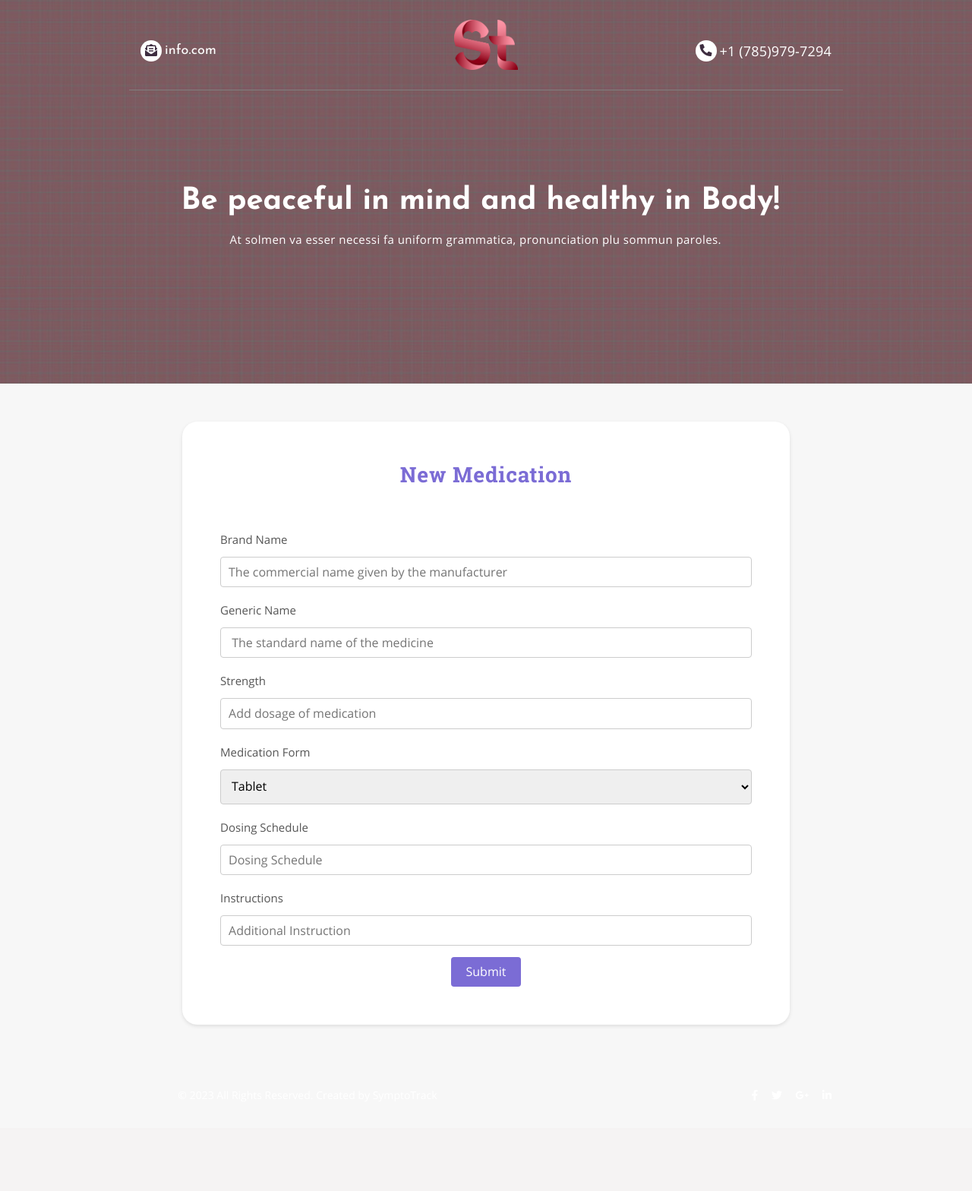
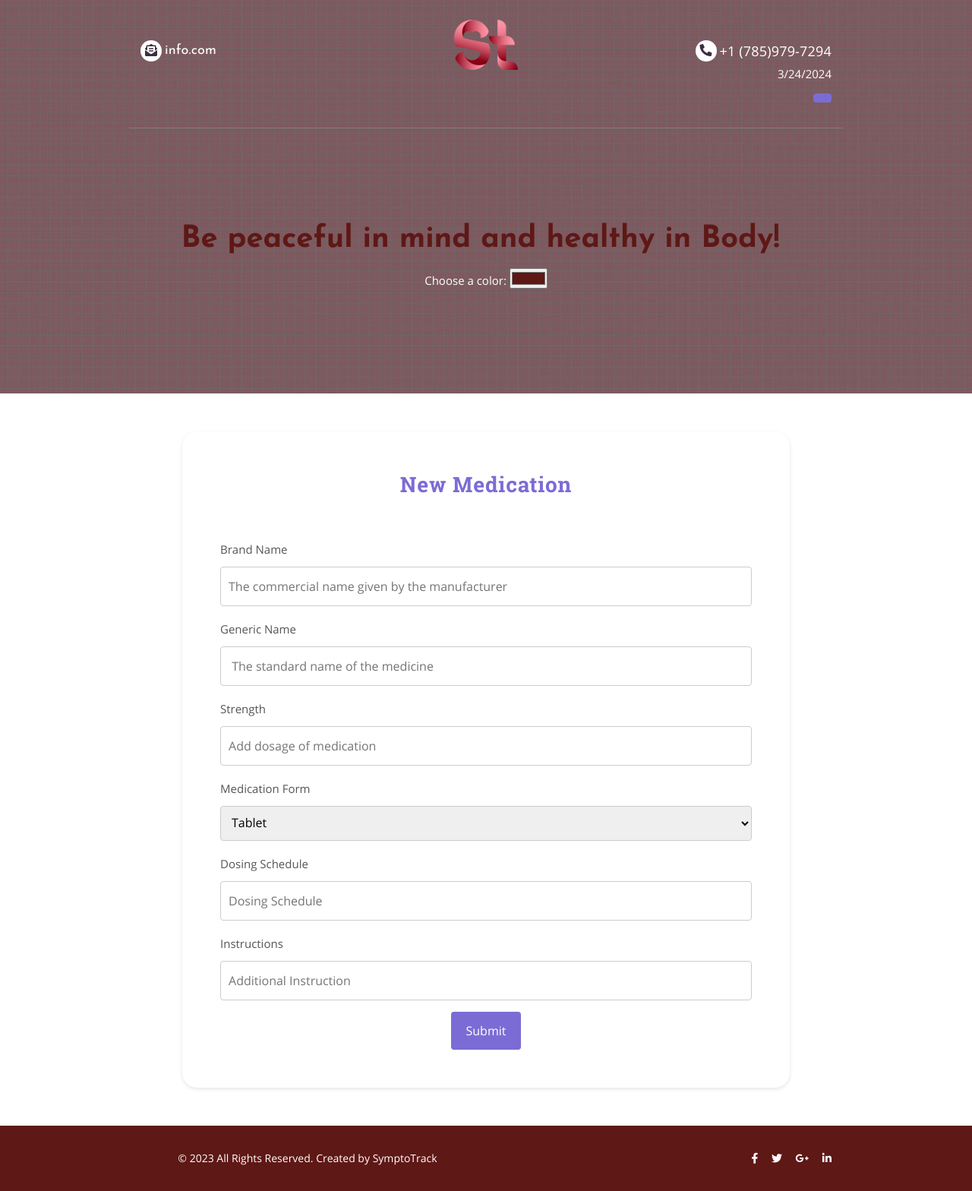
Before and after one commit to ladyOouf/SymptoTrack, a Flask app: page /meds_input/ in a window 1280 px wide. Shown: the whole page at 76% size. Before the commit the page ends 1351 px from the top, so only its background shows below. Run offline with Flask 3, Linux system fonts and the light colour scheme; the visitor is signed in with stand-in values (Sample User, id 1); some libraries are stand-ins or nearby versions.

Commit message:
Update Meds_input.html

```diff
--- a/Sympto_track/templates/other html/Meds_input.html
+++ b/Sympto_track/templates/other html/Meds_input.html
@@ -2,71 +2,14 @@
 Description: This code is responsible for getting the user medication data.
 Authors: Freshta Z, Fatima A
 Date Creation : October 18, 2023
-Date Revised: October  19, 2023
+Date Revised: March 24, 2024
 Preconditions: Empty Strings are not allowed.
 Postconditions: No return values.
 -->
-<!doctype html>
-<html lang="en">
-  <head>
-    <!-- Required meta tags -->
-    <meta charset="utf-8"> <!-- Set the character encoding to UTF-8 -->
-    <meta name="viewport" content="width=device-width, initial-scale=1, shrink-to-fit=no"> <!-- Define viewport settings for responsive design -->
-    <meta name="description" content="Free Template"> <!-- Meta description for SEO -->
+{% extends "base.html" %}
 
-    <!-- Bootstrap CSS -->
-    <link rel="stylesheet" type="text/css" href="../../static/bootstrap/css/bootstrap.min.css"> <!-- Include Bootstrap CSS -->
-    <link rel="stylesheet" type="text/css" href="../../static/bootstrap/css/bootstrap-grid.css"> <!-- Include Bootstrap Grid CSS -->
 
-    <!--Stylesheet-->
-    <link rel="stylesheet" type="text/css" href="../../static/css/normalize.css"> <!-- Include a custom stylesheet (normalize) -->
-    <link rel="stylesheet" type="text/css" href="../../static/css/style.css"> <!-- Include a custom stylesheet (style) -->
-    <link rel="stylesheet" type="text/css" href="../../static/css/responsive.css"> <!-- Include a custom stylesheet (responsive) -->
-
-    <!--Font-->
-    <link rel="stylesheet" type="text/css" href="../../static/font/web-font.css"> <!-- Include web fonts -->
-    <link href="https://cdnjs.cloudflare.com/ajax/libs/font-awesome/5.10.2/css/all.min.css" rel="stylesheet"> <!-- Include Font Awesome icons -->
-
-    <style>
-      body {
-        background-color: #f7f7f7;
-      }
-    </style>
-
-    <title>SymptoTrack</title> <!-- Set the title of the webpage -->
-    <link rel="icon" type="image/x-icon" href="../../static/favicon.ico"> <!-- Favicon for web page. -->
-  </head>
-  <body>
-    <div class="main-container template">
-      <!--Banner section-->
-      <div class="banner">
-        <div class="banner-overlay"></div> <!-- Overlay for the banner -->
-        <div class="inside-container top-bar">
-          <div class="row">
-            <div class="col-md-4 top-bar-left order-2 order-md-12">
-              <i class="fas fa-envelope-open-text"></i>
-              <a href="mailto:info@webdomus.net">info.com</a> <!-- Contact email link -->
-            </div>
-            <div class="col-md-4 logo order-1 order-md-12">
-              <a href="/homepage/">
-                <img class="logo-img" src="../../static/img/logo.png" alt="SymptoTrack Logo"> <!-- Logo image -->
-              </a>
-            </div>
-            <div class="col-md-4 top-bar-right order-3 order-md-12">
-              <i class="fas fa-phone-alt"></i>
-              <a href="tel:+39.0874.484661">+1 (785)979-7294</a> <!-- Contact phone link -->
-            </div>
-          </div>
-        </div>
-        <div class="inside-container banner-content">
-          <div class="row">
-            <div class="col-12 content-col">
-              <h1 class="site-title">Be peaceful in mind and healthy in Body!</h1> <!-- Main site title -->
-              <p class="site-title-desc">At solmen va esser necessi fa uniform grammatica, pronunciation plu sommun paroles.</p> <!-- Site title description -->
-            </div>
-          </div>
-        </div>
-      </div>
+{% block content%}
 
       <div class="page-content">
         <!-- Form section -->
@@ -124,32 +67,4 @@ Postconditions: No return values.
           </form>
         </div>
       </div>
-
-      <!--Copyright-->
-      <footer class="footer">
-        <div class="copyright">
-          <div class="inside-container">
-            <div class="row">
-              <div class="col-md-6 order-2 order-md-12">
-                <p>&copy; 2023 All Rights Reserved. Created by SymptoTrack<a href="" class="created-by"></a></p> <!-- Copyright notice -->
-              </div>
-              <div class="col-md-6 social order-1 order-md-12">
-                <a href="#"><i class="fab fa-facebook-f"></i></a> <!-- Social media icons -->
-                <a href="#"><i class="fab fa-twitter"></i></a>
-                <a href="#"><i class="fab fa-google-plus-g"></i></a>
-                <a href="#"><i class="fab fa-linkedin-in"></i></a>
-              </div>
-            </div>
-          </div>
-        </div>
-      </footer>
-    </div>
-    <!-- Optional JavaScript -->
-    <script src="../../static/js/jquery.js"></script> <!-- new jquery 12.3, Sarah -->
-    <script src="../../static/js/scripts.js"></script> <!-- establishes script.js connection, Sarah -->
-<!--    <script src="https://code.jquery.com/jquery-3.3.1.slim.min.js" integrity="sha384-q8i/X+965DzO0rT7abK41JStQIAqVgRVzpbzo5smXKp4YfRvH+8abtTE1Pi6jizo" crossorigin="anonymous"></script>-->
-<!--    <script src="https://code.jquery.com/jquery-3.6.0.min.js"></script>-->
-<!--    <script src="https://cdnjs.cloudflare.com/ajax/libs/popper.js/1.14.7/umd/popper.min.js" integrity="sha384-UO2eT0CpHqdSJQ6hJty5KVphtPhzWj9WO1clHTMGa3JDZwrnQq4sF86dIHNDz0W1" crossorigin="anonymous"></script>-->
-    <script src="../../static/bootstrap/js/bootstrap.min.js"></script>
-  </body>
-</html>
+      {% endblock %}
```
